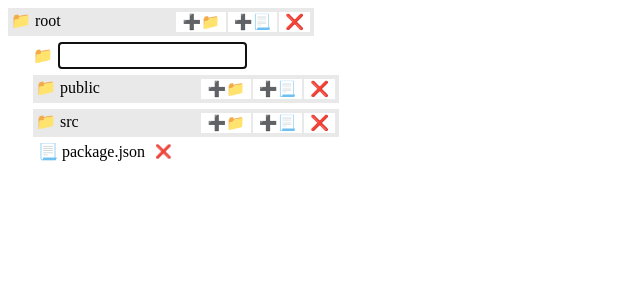
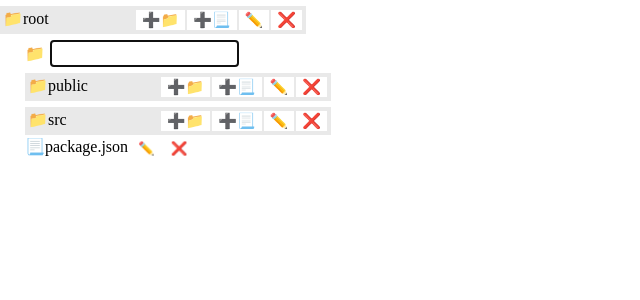
Before and after one commit to Pancratzia/Pancratzfrontend-mini-challenges, a React app in the folder 13-FileExplorer/: page / in a window 1280 px wide. Both pictures are taken after a click on the button "➕📁". Shown: the top 300 px of the page, without its empty margins (0-640 px from the left). Built offline with nearby package versions, Linux system fonts and the light colour scheme; the HTML template or start-up script is replaced by a standard one.

Commit message:
Project now makes all CRUD functionalities

```diff
--- a/13-FileExplorer/src/App.jsx
+++ b/13-FileExplorer/src/App.jsx
@@ -7,7 +7,7 @@ import useTraverseTree from './hooks/use-traverse-tree';
 function App() {
 
   const [explorerData, setExplorerData] = useState(explorer);
-  const { insertNode, deleteNode } = useTraverseTree();
+  const { insertNode, deleteNode, editNode } = useTraverseTree();
 
   const handleInsertNode = (folderId, item, isFolder) => {
     const finalTree = insertNode(explorerData, folderId, item, isFolder);
@@ -20,11 +20,27 @@ function App() {
     setExplorerData(finalTree);
   }
 
-  return (
-    <div className="App">
-      <Folder handleInsertNode={handleInsertNode} explorer={explorerData} handleDeleteNode={handleDeleteNode} />
-    </div>
-  )
+  const handleEditNode = (nodeId, newName) => {
+    const finalTree = editNode(explorerData, nodeId, newName);
+    setExplorerData(finalTree);
+  }
+
+  if(explorerData!==null){
+    return (
+      <div className="App">
+        <Folder handleInsertNode={handleInsertNode} explorer={explorerData} handleDeleteNode={handleDeleteNode} handleEditNode={handleEditNode} />
+      </div>
+    )
+  }else{
+    return (
+      <div className="App">
+        <h1>File Explorer Project is Empty</h1>
+      </div>
+    )
+  }
+
+
+
 }
 
 export default App;
--- a/13-FileExplorer/src/components/Folder.jsx
+++ b/13-FileExplorer/src/components/Folder.jsx
@@ -1,11 +1,19 @@
+import { useEffect } from "react";
 import { useState } from "react";
 
-const Folder = ({ explorer, handleInsertNode, handleDeleteNode }) => {
+const Folder = ({
+  explorer,
+  handleInsertNode,
+  handleDeleteNode,
+  handleEditNode,
+}) => {
   const [expand, setExpand] = useState(false);
   const [showInput, setShowInput] = useState({
     visible: false,
     isFolder: null,
   });
+  const [isEditing, setIsEditing] = useState(false);
+  const [editedName, setEditedName] = useState(explorer.name);
 
   const handleNewFolder = (e, isFolder) => {
     e.stopPropagation();
@@ -31,19 +39,69 @@ const Folder = ({ explorer, handleInsertNode, handleDeleteNode }) => {
     handleDeleteNode(explorer.id);
   };
 
+  const handleEdit = (e) => {
+    e.stopPropagation();
+    setIsEditing(true);
+  };
+
+  const handleCancelEdit = () => {
+    setIsEditing(false);
+    setEditedName(explorer.name);
+  };
+
+  const handleSaveEdit = () => {
+    setIsEditing(false);
+    handleEditNode(explorer.id, editedName);
+  };
+
+  const handleClickOutside = () => {
+    if (isEditing) {
+      handleCancelEdit();
+    }
+  };
+
+  useEffect(() => {
+    document.addEventListener("click", handleClickOutside);
+    return () => {
+      document.removeEventListener("click", handleClickOutside);
+    };
+  }, [isEditing]);
+
+
+
   if (explorer.isFolder) {
     return (
-      <div style={{ marginTop: "5px" }}>
+      <div style={{ marginTop: "5px" }} onClick={handleClickOutside}>
         <div
           className="folder"
           style={{ cursor: "pointer" }}
           onClick={() => setExpand(!expand)}
         >
-          <span>📁 {explorer.name}</span>
+          <span>📁
+          {isEditing ? (
+            <input
+              type="text"
+              value={editedName}
+              onChange={(e) => setEditedName(e.target.value)}
+              onKeyDown={(e) => {
+                if (e.key === "Enter") {
+                  handleSaveEdit();
+                }
+              }}
+              autoFocus
+              onBlur={handleCancelEdit}
+
+            />
+          ) : (
+            `${explorer.name}`
+          )}
+        </span>
+
 
           <div>
           <button onClick={(e) => handleNewFolder(e, true)}>➕📁</button>
           <button onClick={(e) => handleNewFolder(e, false)}>➕📃</button>
+          <button onClick={handleEdit}>✏️</button>
           <button onClick={handleDelete}>❌</button>
           </div>
         </div>
@@ -68,6 +126,7 @@ const Folder = ({ explorer, handleInsertNode, handleDeleteNode }) => {
                 explorer={item}
                 handleInsertNode={handleInsertNode}
                 handleDeleteNode={handleDeleteNode}
+                handleEditNode={handleEditNode}
               />
             );
           })}
@@ -77,7 +136,25 @@ const Folder = ({ explorer, handleInsertNode, handleDeleteNode }) => {
   } else {
     return (
         <div className="file__container">
-        <span className="file">📃 {explorer.name}</span>
+          <span>📃
+            {isEditing ? (
+              <input
+                type="text"
+                value={editedName}
+                onChange={(e) => setEditedName(e.target.value)}
+                onKeyDown={(e) => {
+                  if (e.key === "Enter") {
+                    handleSaveEdit();
+                  }
+                }}
+                onBlur={handleCancelEdit}
+                autoFocus
+              />
+            ) : (
+              `${explorer.name}`
+            )}
+          </span>
+          <button onClick={handleEdit}>✏️</button>
           <button onClick={handleDelete}>❌</button>
         </div>
       );
--- a/13-FileExplorer/src/hooks/use-traverse-tree.jsx
+++ b/13-FileExplorer/src/hooks/use-traverse-tree.jsx
@@ -32,7 +32,24 @@ const useTraverseTree = () => {
     };
   }
 
-  return { insertNode, deleteNode };
+  function editNode(tree, nodeId, newName) {
+    if (tree.id === nodeId) {
+      return {
+        ...tree,
+        name: newName,
+      };
+    }
+
+    const updatedItems = tree.items.map((item) => editNode(item, nodeId, newName));
+
+    return {
+      ...tree,
+      items: updatedItems,
+    };
+  }
+
+  return { insertNode, deleteNode, editNode };
+
 };
 
 export default useTraverseTree;
--- a/13-FileExplorer/src/styles.css
+++ b/13-FileExplorer/src/styles.css
@@ -1,3 +1,10 @@
+body{
+    margin: 0;
+    padding: 0;
+    box-sizing: border-box;
+    width: 100vw;
+    height: 100vh;
+}
 .folder{
     margin-top: 6px;
     background-color: rgb(233, 233, 233);
```
Lines whose indentation alone changed are shown as unchanged.
